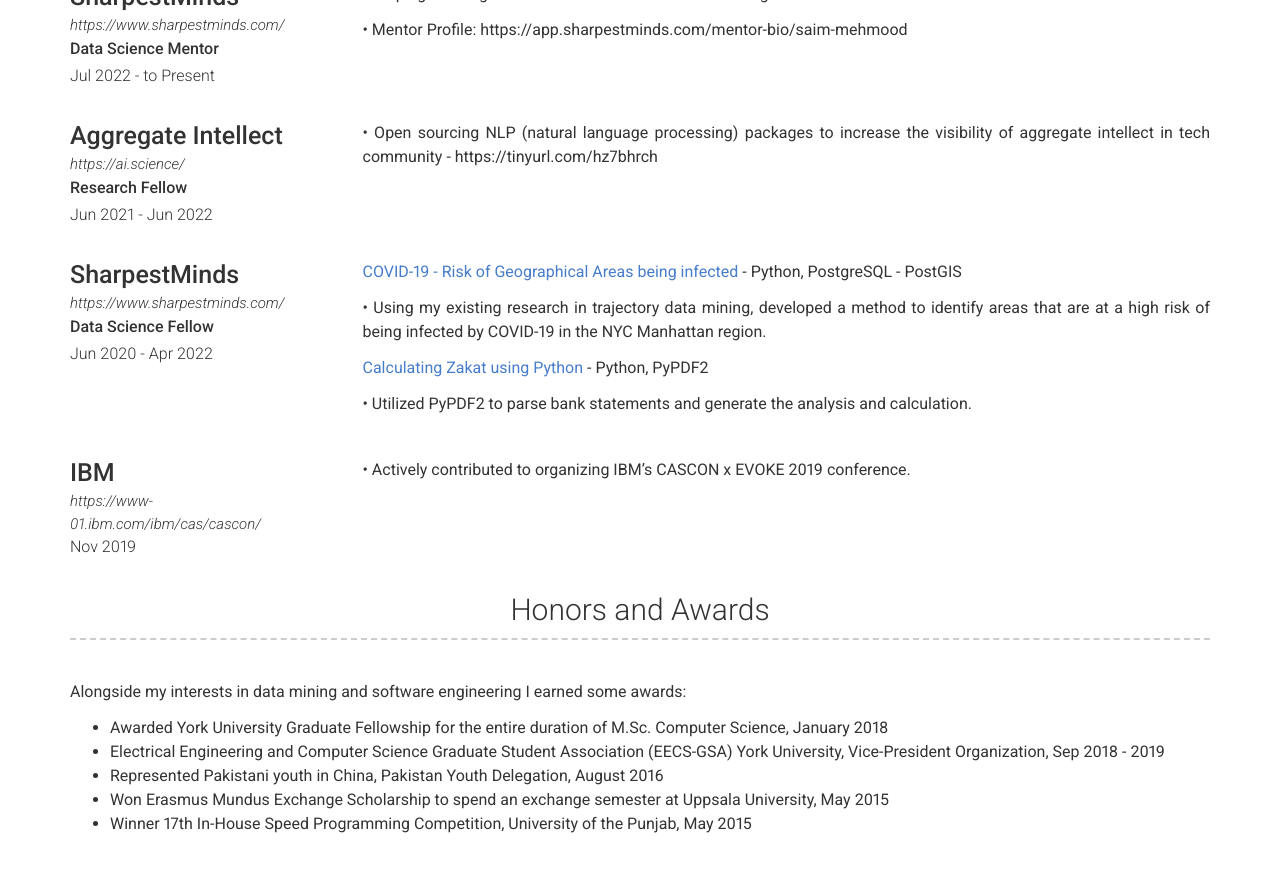
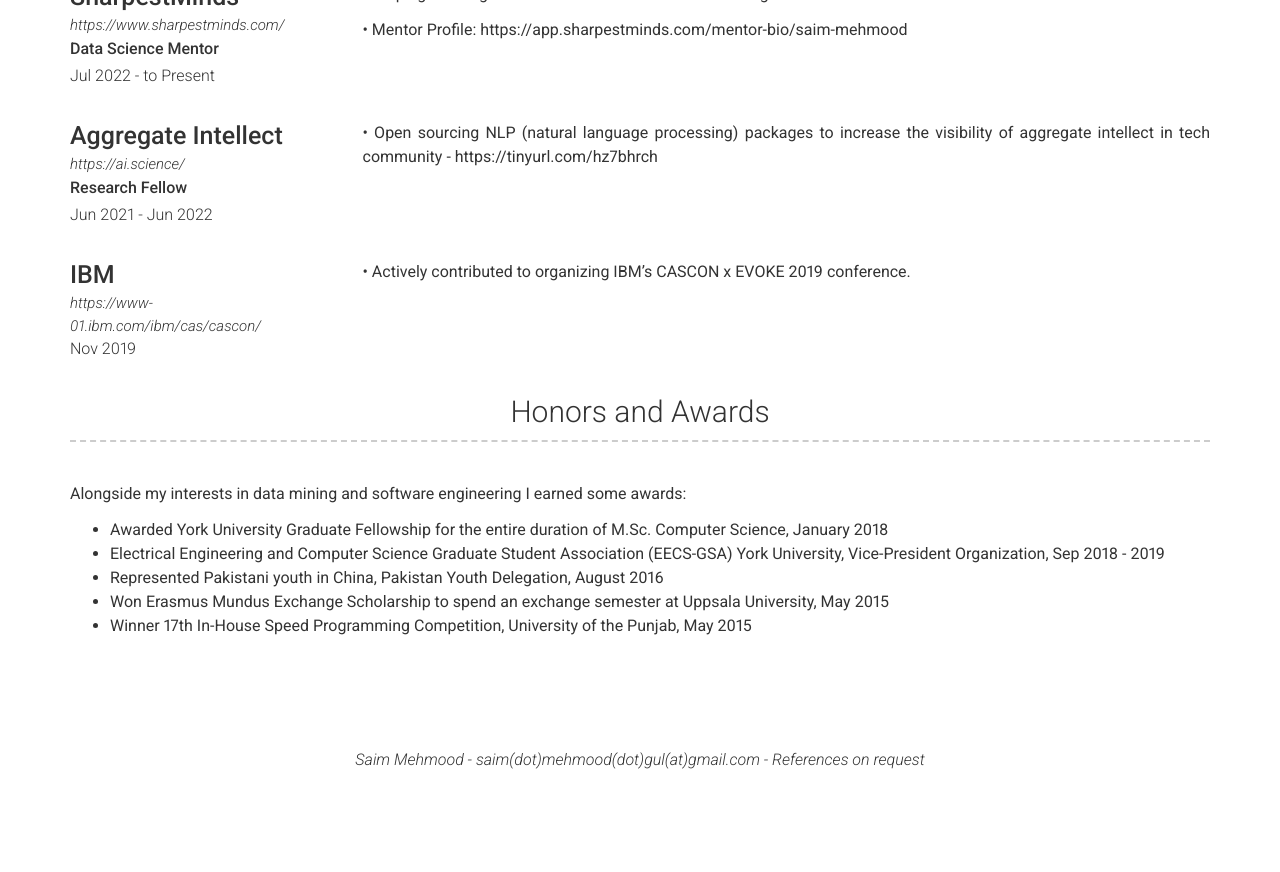
Before and after one commit to saimmehmood/saimmehmood.github.io, a Jekyll site: the page built from index.md, in a window 1280 px wide and 900 px high, scrolled down 4206 px. Shown: the top 872 px of the window. Built offline with Jekyll 4.4.1, drawn with Linux system fonts in a browser that asks for light colours; nearby versions of some CDN libraries; after the commit the page ends 4990 px from its top, so only the background shows below that.

Commit message:
updates to volunteer section

```diff
--- a/_data/volunteer.yml
+++ b/_data/volunteer.yml
@@ -21,21 +21,6 @@
   description: | # this will include new lines to allow paragraphs
     • Open sourcing NLP (natural language processing) packages to increase the visibility of aggregate intellect in tech community - https://tinyurl.com/hz7bhrch
 
-- layout: left
-  company: SharpestMinds
-  link: https://www.sharpestminds.com/
-  job_title: Data Science Fellow
-  dates: Jun 2020 - Apr 2022
-  # quote: >
-  #  Solving 21st century problems by diging holes and making game changing products like the *not a flamethrower*
-  description: | # this will include new lines to allow paragraphs
-    [COVID-19 - Risk of Geographical Areas being infected](https://bit.ly/33wUo7X) - Python, PostgreSQL - PostGIS
-
-    •	Using my existing research in trajectory data mining, developed a method to identify areas that are at a high risk of being infected by COVID-19 in the NYC Manhattan region.
-
-    [Calculating Zakat using Python](https://tinyurl.com/y26fepc4) - Python, PyPDF2
-
-    •	Utilized PyPDF2 to parse bank statements and generate the analysis and calculation.
 
 - layout: left
   company: IBM
```
